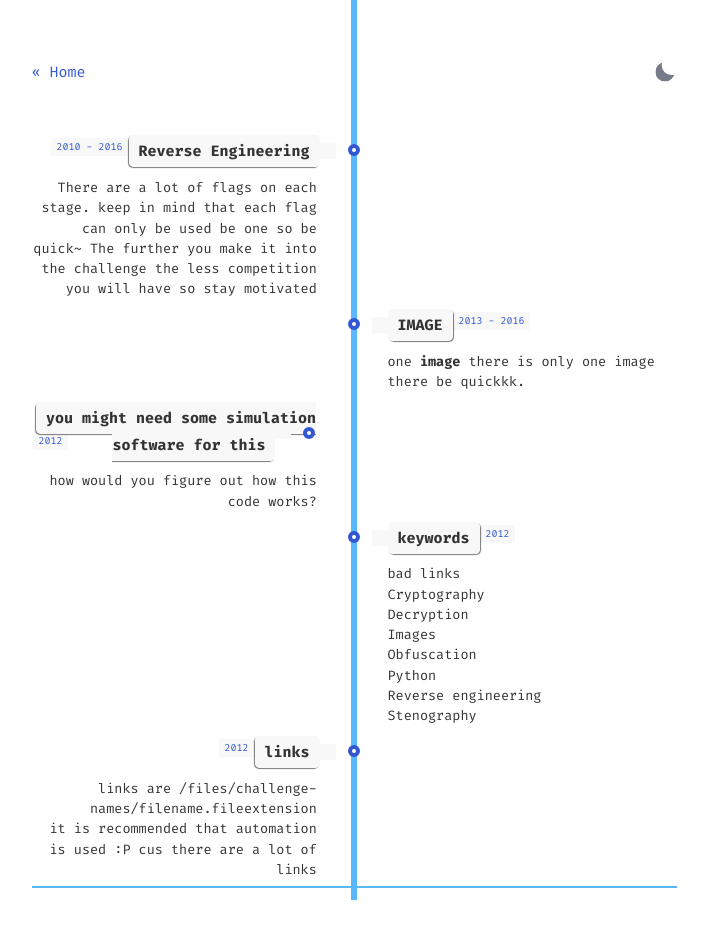
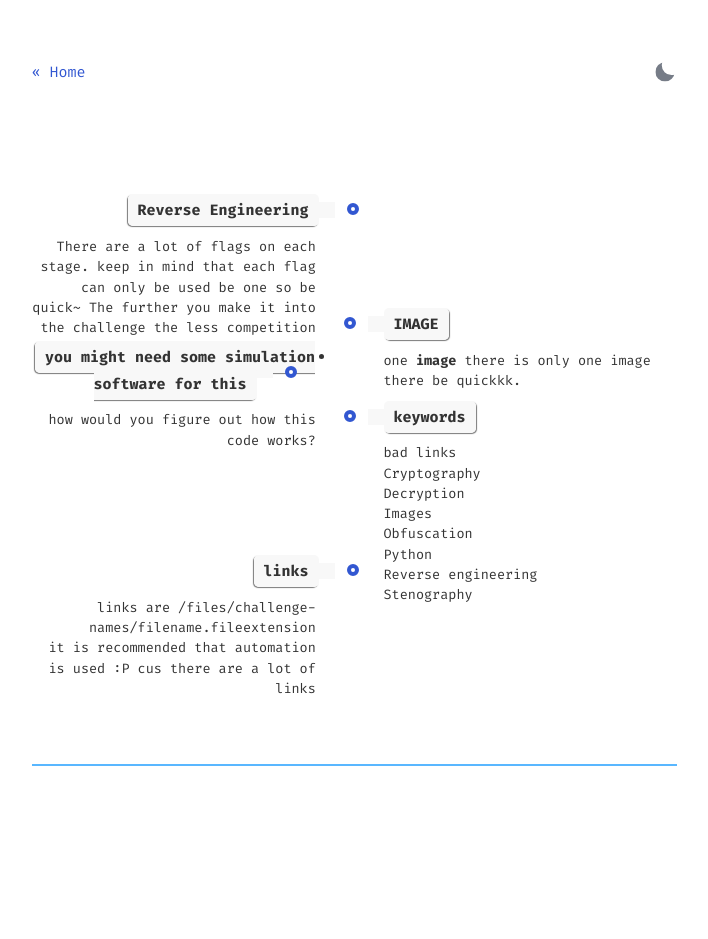
Before and after one commit to Jockky-dev/violet-rabbit-v2, a Jekyll site: the page built from about.html, in a window 1280 px wide. Shown: the whole page, without its empty margins (286-994 px from the left). Built offline with Jekyll 4.4.1, drawn with Linux system fonts in a browser that asks for light colours; after the commit the page ends 900 px from its top, so only the background shows below that.

Commit message:
Update about.html

```diff
--- a/about.html
+++ b/about.html
@@ -4,15 +4,11 @@ layout: about
 
 <section>
     <!-- The Timeline -->
-
-    <ul class="timeline">
-
         <!-- Item 1 -->
         <li>
             <div class="direction-l">
                 <div class="flag-wrapper">
                     <span class="flag">Reverse  Engineering</span>
-                    <span class="time-wrapper"><span class="time">2010 - 2016</span></span>
                 </div>
                 <div class="desc">
                     There are a lot of flags on each stage. keep in mind that each flag can only be used be one so be quick~
@@ -26,7 +22,6 @@ layout: about
             <div class="direction-r">
                 <div class="flag-wrapper">
                     <span class="flag">IMAGE</span>
-                    <span class="time-wrapper"><span class="time">2013 - 2016</span></span>
                 </div>
                 <div class="desc">
                     one <strong>image</strong> there is only one image there be quickkk.
@@ -39,7 +34,6 @@ layout: about
             <div class="direction-l">
                 <div class="flag-wrapper">
                     <span class="flag">you might need some simulation software for this</span>
-                    <span class="time-wrapper"><span class="time">2012</span></span>
                 </div>
                 <div class="desc">
                     how would you figure out how this code works?
@@ -52,7 +46,6 @@ layout: about
             <div class="direction-r">
                 <div class="flag-wrapper">
                     <span class="flag">keywords</span>
-                    <span class="time-wrapper"><span class="time">2012</span></span>
                 </div>
                 <div class="desc">
                          bad links
@@ -72,7 +65,6 @@ layout: about
             <div class="direction-l">
                 <div class="flag-wrapper">
                     <span class="flag">links</span>
-                    <span class="time-wrapper"><span class="time">2012</span></span>
                 </div>
                 <div class="desc">
                     links are /files/challenge-names/filename.fileextension
@@ -81,6 +73,4 @@ layout: about
             </div>
         </li>
 
-    </ul>
-
 </section>
```
